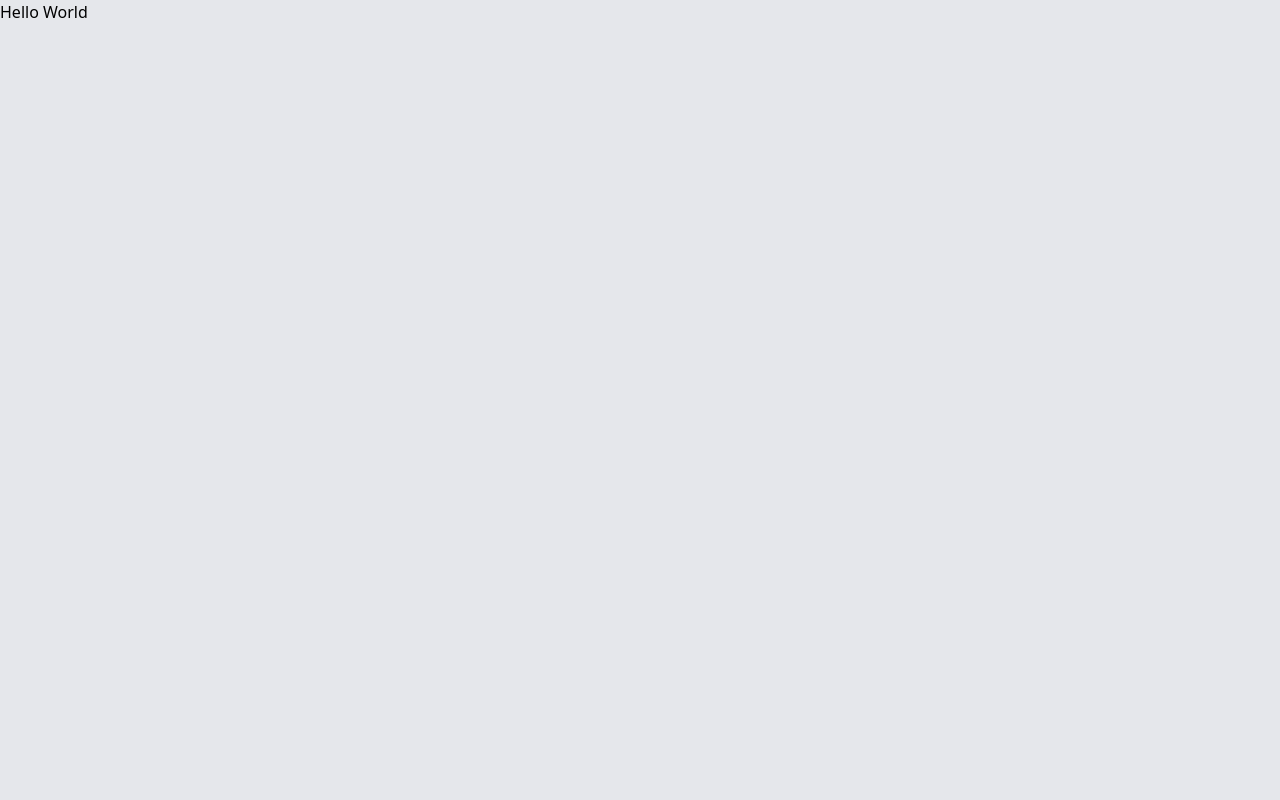
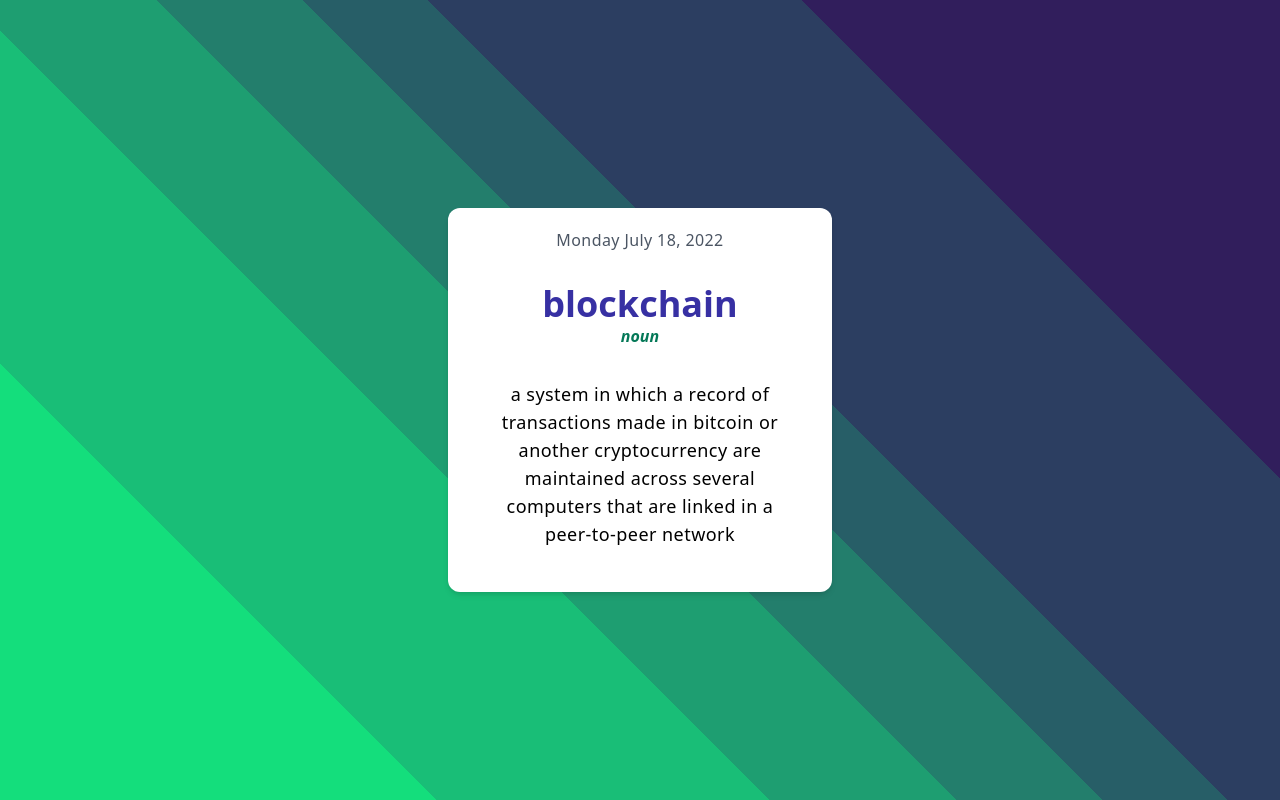
Before and after one commit to Shaz-Momin/web3-wotd, a Next.js app: page / in a window 1280 px wide. Built offline with nearby package versions, Linux system fonts and the light colour scheme.

Commit message:
card ui setup

```diff
--- a/components/Card.jsx
+++ b/components/Card.jsx
@@ -1,11 +1,29 @@
-import React from 'react'
+import React, { useState, useEffect } from 'react'
 
 const Card = () => {
-  return (
-    <div>
-        Card
-    </div>
-  )
+    const [date, setDate] = useState(new Date().toLocaleDateString())
+    const [data, setData] = useState({
+        term: "blockchain",
+        grammar: "noun",
+        definition: "a system in which a record of transactions made in bitcoin or another cryptocurrency are maintained across several computers that are linked in a peer-to-peer network"
+    })
+    const options = {weekday: 'long', day: '2-digit', year: 'numeric', month: 'long' }
+
+    useEffect(() => {
+        setDate(new Date())
+    }, [])
+
+
+    return (
+        <div class="bg-white border-none p-5 rounded-xl h-auto ml-[6%] mr-[6%] md:mx-0 items-center sm:max-w-sm shadow-md">
+            <div class="text-center text-md text-gray-600 tracking-wide">{date.toLocaleString('en-US', options).replace(/,/,"")}</div>
+            <div class="p-8 text-center">
+                <div class="text-4xl font-semibold text-indigo-800">{data.term}</div>
+                <div class="italic font-semibold text-emerald-700">{data.grammar}</div>
+            </div>
+            <div class="text-lg tracking-wide font-light px-8 pb-6 text-center">{data.definition}</div>
+        </div>
+    )
 }
 
 export default Card
--- a/pages/index.js
+++ b/pages/index.js
@@ -1,10 +1,12 @@
 import Head from 'next/head'
 import Image from 'next/image'
+import Card from '../components/Card'
 
 export default function Home() {
+
   return (
-    <div class="w-full h-screen bg-gray-200">
-      Hello World
+    <div class="main-bg w-full h-screen bg-gray-200 grid justify-center content-center">
+      <Card />
     </div>
   )
 }
--- a/styles/globals.css
+++ b/styles/globals.css
@@ -1,3 +1,9 @@
 @tailwind base;
 @tailwind components;
 @tailwind utilities;
+
+@layer components {
+  .main-bg {
+    background-image: linear-gradient(45deg, rgb(20, 222, 124) 0%, rgb(20, 222, 124) 21%,rgb(25, 190, 119) 21%, rgb(25, 190, 119) 37%,rgb(30, 158, 113) 37%, rgb(30, 158, 113) 46%,rgb(35, 126, 108) 46%, rgb(35, 126, 108) 53%,rgb(39, 94, 103) 53%, rgb(39, 94, 103) 59%,rgb(44, 62, 97) 59%, rgb(44, 62, 97) 77%,rgb(49, 30, 92) 77%, rgb(49, 30, 92) 100%);
+  }
+}
```
